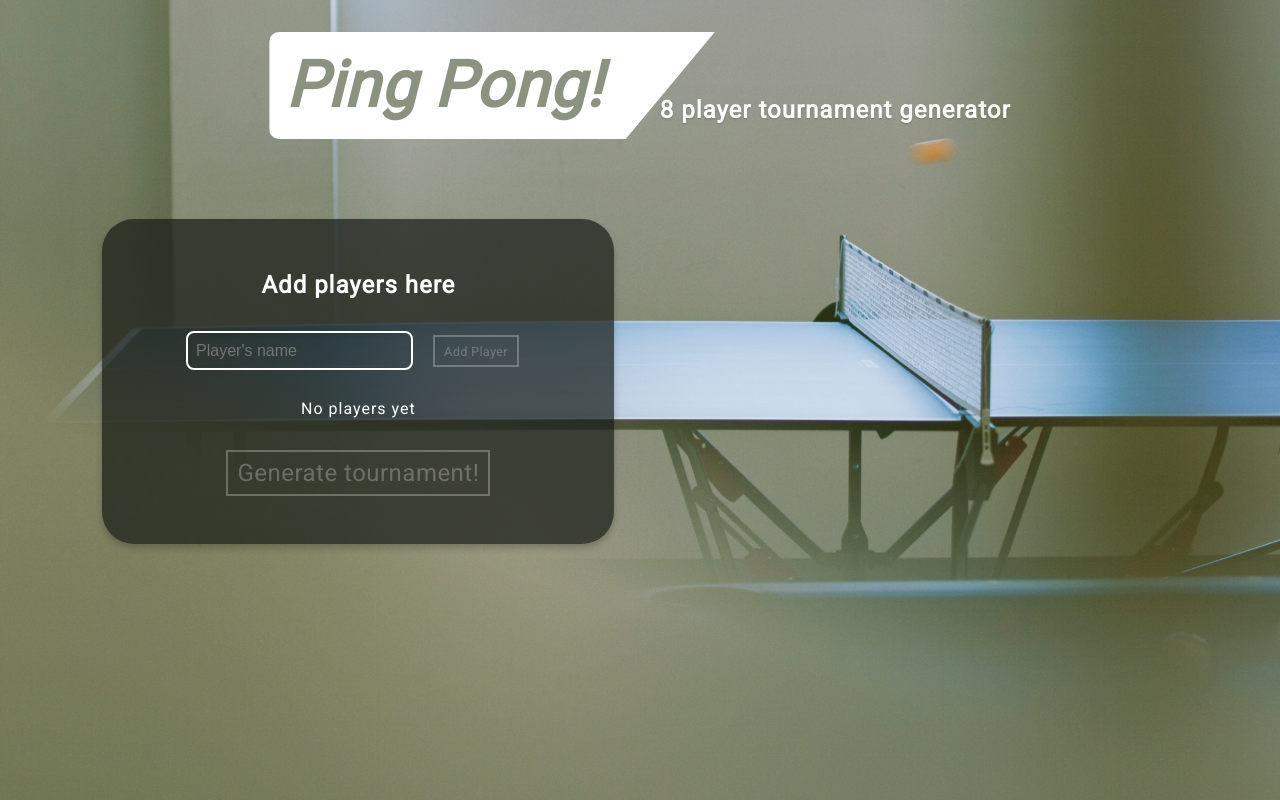
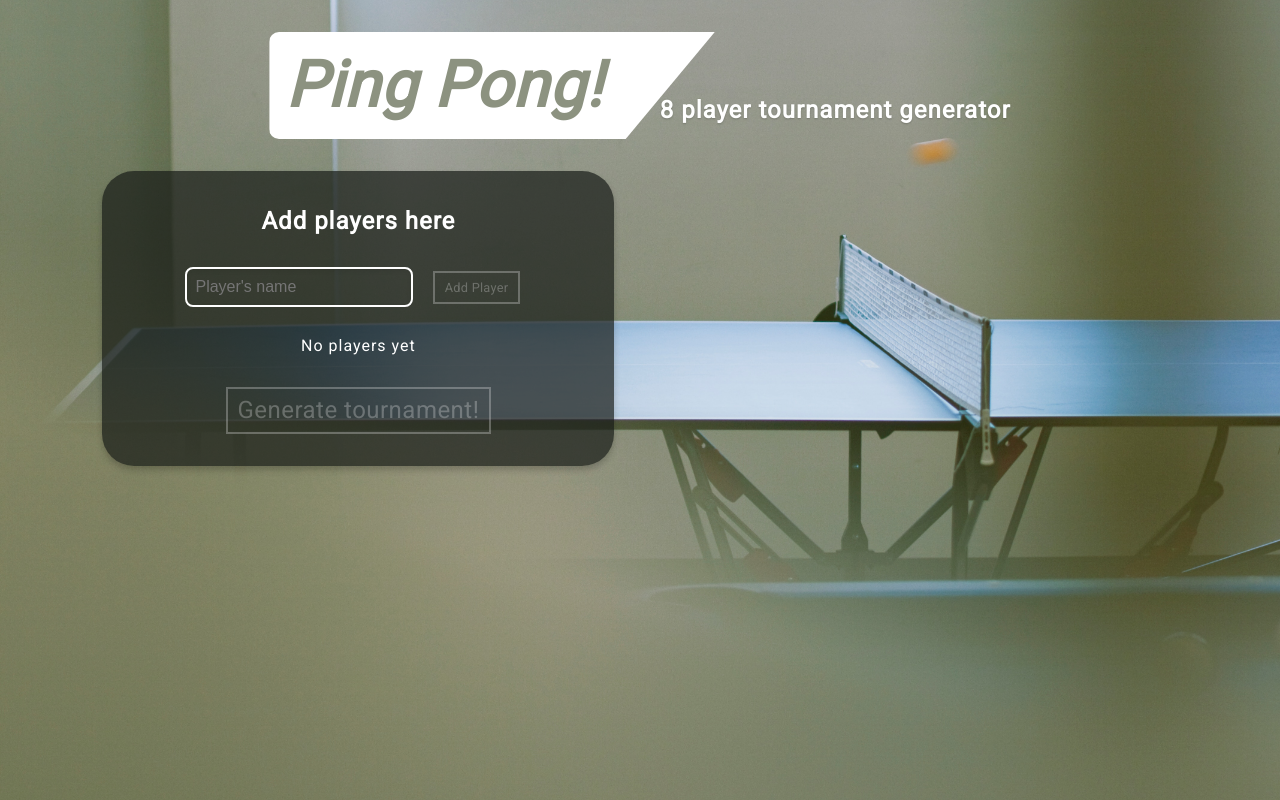
Before and after one commit to j-meech/Ping-pong-tournament-app, a React (Create React App) app: page / in a window 1280 px wide. Built offline with nearby package versions, Linux system fonts and the light colour scheme.

Commit message:
padding and margin on generator container

```diff
--- a/src/styles/css/index.css
+++ b/src/styles/css/index.css
@@ -83,9 +83,10 @@ ul {
   .generator-container {
     width: 90vw;
     background-color: rgba(23, 28, 23, 0.7);
-    padding: 2rem;
+    padding: 1rem;
     border-radius: 2rem;
     margin: auto;
+    margin-bottom: 5vh;
     box-shadow: 0px 4px 6px 0px rgba(0, 0, 0, 0.2); }
 
   .list-container {
@@ -107,9 +108,8 @@ ul {
   .generator-container {
     width: 40vw;
     background-color: rgba(23, 28, 23, 0.7);
-    padding: 2rem;
+    padding: 1rem;
     border-radius: 2rem;
-    margin-top: 10vh;
     margin-left: 8vw;
     margin-bottom: 5vh;
     box-shadow: 0px 4px 6px 0px rgba(0, 0, 0, 0.2); }
--- a/src/styles/scss/_generator.scss
+++ b/src/styles/scss/_generator.scss
@@ -3,9 +3,10 @@
 	.generator-container {
 		width: 90vw;
 		background-color: $background-colour;
-		padding: 2rem;
+		padding: 1rem;
 		border-radius: 2rem;
 		margin: auto;
+		margin-bottom: 5vh;
 		box-shadow: 0px 4px 6px 0px hsla(0, 0%, 0%, 0.2);
 	}
 
@@ -36,9 +37,8 @@
 	.generator-container {
 		width: 40vw;
 		background-color: $background-colour;
-		padding: 2rem;
+		padding: 1rem;
 		border-radius: 2rem;
-		margin-top: 10vh;
 		margin-left: 8vw;
 		margin-bottom: 5vh;
 		box-shadow: 0px 4px 6px 0px hsla(0, 0%, 0%, 0.2);
```
Also changed, not shown: 1 other file (tests, documents, lock files or other folders).
